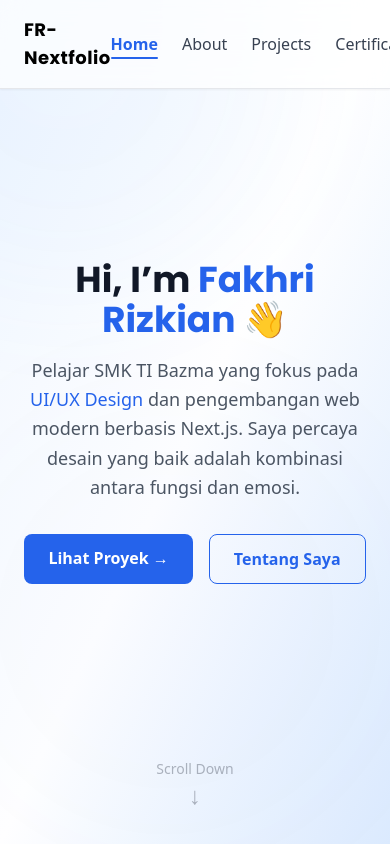
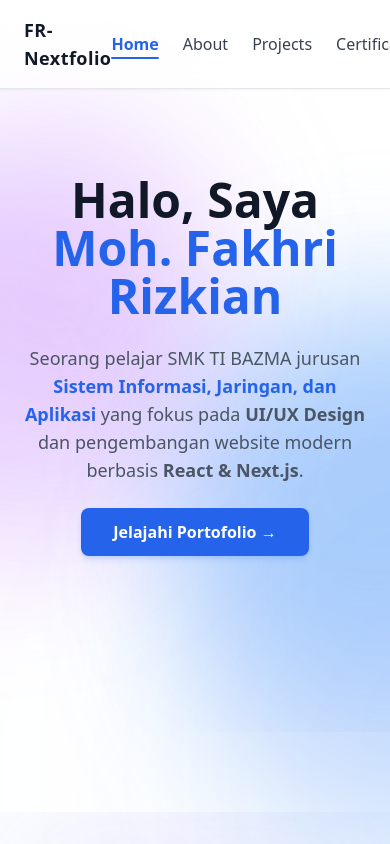
Before and after one commit to FakhriBright/FR-Nextfolio, a Next.js app: page / in a window 390 px wide. Shown: the top 844 px of the page. Built offline with nearby package versions, Linux system fonts and the light colour scheme.

Commit message:
feat: weekly portfolio enhancement with global animations & responsive improvements

```diff
--- a/app/about/page.js
+++ b/app/about/page.js
@@ -1,4 +1,5 @@
 "use client";
+import TransitionProvider from "@/components/TransitionProvider";
 import HeroSection from "@/components/about/HeroSection";
 import ProjectsShowcase from "@/components/about/ProjectsShowcase";
 import CertificationsGrid from "@/components/about/CertificationsGrid";
@@ -7,6 +8,7 @@ import ContactSection from "@/components/about/ContactSection";
 
 export default function AboutPage() {
   return (
+    <TransitionProvider>
       <main className="max-w-7xl mx-auto px-6 py-24 space-y-24">
         <HeroSection />
         <ProjectsShowcase />
@@ -14,5 +16,6 @@ export default function AboutPage() {
         <EducationCarousel />
         <ContactSection />
       </main>
+    </TransitionProvider>
   );
 }
--- a/app/layout.js
+++ b/app/layout.js
@@ -1,48 +1,20 @@
-"use client";
-
-import { AnimatePresence, motion } from "framer-motion";
 import Navbar from "@/components/Navbar";
 import Footer from "@/components/Footer";
-import CursorEffect from "@/components/CursorEffect"; // 🌀 tambahkan ini
-import { usePathname } from "next/navigation";
-import { Inter, Poppins } from "next/font/google";
-import "../styles/globals.css"; // pastikan path sudah benar
+import AnimatedBackground from "@/components/AnimatedBackground";
+import "../styles/globals.css";
 
-// ✅ Tambahkan font profesional
-const inter = Inter({ subsets: ["latin"], variable: "--font-inter" });
-const poppins = Poppins({
-  weight: ["400", "600", "700"],
-  subsets: ["latin"],
-  variable: "--font-poppins",
-});
+export const metadata = {
+  title: "FR-Nextfolio",
+  description: "Portfolio by Moh. Fakhri Rizkian",
+};
 
 export default function RootLayout({ children }) {
-  const pathname = usePathname();
-
   return (
-    <html lang="en" className={`${inter.variable} ${poppins.variable}`}>
-      <body className="font-[var(--font-inter)] bg-white dark:bg-gray-900 transition-colors duration-300 relative overflow-x-hidden">
-        {/* ✨ Efek Kursor Global */}
-        <CursorEffect />
-
-        {/* ✨ Navbar */}
+    <html lang="en" suppressHydrationWarning>
+      <body className="bg-white dark:bg-gray-900 text-gray-900 dark:text-gray-100 transition-colors duration-300">
+        <AnimatedBackground />
         <Navbar />
-
-        {/* ✨ Transisi antar halaman */}
-        <AnimatePresence mode="wait">
-          <motion.div
-            key={pathname}
-            initial={{ opacity: 0, y: 10 }}
-            animate={{ opacity: 1, y: 0 }}
-            exit={{ opacity: 0, y: -10 }}
-            transition={{ duration: 0.4, ease: "easeInOut" }}
-            className="min-h-[80vh]"
-          >
-            {children}
-          </motion.div>
-        </AnimatePresence>
-
-        {/* ✨ Footer */}
+        <div className="min-h-[80vh] relative z-10">{children}</div>
         <Footer />
       </body>
     </html>
--- a/app/page.js
+++ b/app/page.js
@@ -1,91 +1,88 @@
 "use client";
 import { motion } from "framer-motion";
+import TransitionProvider from "@/components/TransitionProvider";
 import Link from "next/link";
 
 export default function HomePage() {
   return (
-    <main className="relative min-h-screen flex flex-col items-center justify-center overflow-hidden bg-gradient-to-br from-blue-50 via-white to-blue-100 dark:from-gray-900 dark:via-gray-800 dark:to-gray-900 transition-all duration-500">
-      {/* Animated Background Glow */}
-      <motion.div
-        initial={{ opacity: 0 }}
-        animate={{ opacity: 0.15, scale: 1.2 }}
-        transition={{ duration: 2, repeat: Infinity, repeatType: "reverse" }}
-        className="absolute -top-32 -left-32 w-96 h-96 bg-blue-400/30 rounded-full blur-3xl"
-      />
-      <motion.div
-        initial={{ opacity: 0 }}
-        animate={{ opacity: 0.1, scale: 1.1 }}
-        transition={{ duration: 2, repeat: Infinity, repeatType: "mirror" }}
-        className="absolute bottom-0 right-0 w-[28rem] h-[28rem] bg-blue-600/20 dark:bg-blue-400/20 rounded-full blur-3xl"
-      />
+    <TransitionProvider>
+      <main className="relative overflow-hidden max-w-6xl mx-auto px-6 py-28 text-center space-y-16">
+        {/* 🌌 Animated Background */}
+        <motion.div
+          className="absolute inset-0 z-0"
+          initial={{ opacity: 0 }}
+          animate={{ opacity: 1 }}
+        >
+          <motion.div
+            className="absolute top-1/3 left-1/4 w-[400px] h-[400px] bg-blue-400/30 rounded-full blur-3xl"
+            animate={{
+              x: [0, 80, -60, 0],
+              y: [0, 40, -30, 0],
+            }}
+            transition={{
+              repeat: Infinity,
+              duration: 15,
+              ease: "easeInOut",
+            }}
+          />
+          <motion.div
+            className="absolute bottom-1/3 right-1/4 w-[350px] h-[350px] bg-purple-400/20 rounded-full blur-3xl"
+            animate={{
+              x: [0, -60, 70, 0],
+              y: [0, -50, 30, 0],
+            }}
+            transition={{
+              repeat: Infinity,
+              duration: 18,
+              ease: "easeInOut",
+            }}
+          />
+        </motion.div>
 
-      {/* Intro Section */}
-      <motion.div
-        initial={{ opacity: 0, y: 40 }}
-        animate={{ opacity: 1, y: 0 }}
-        transition={{ duration: 0.8, ease: "easeOut" }}
-        className="z-10 text-center px-6"
-      >
-        <motion.h1
-          className="text-4xl md:text-6xl font-bold text-gray-900 dark:text-white mb-4"
-          initial={{ opacity: 0, y: 20 }}
+        {/* 🌟 Hero Section */}
+        <motion.div
+          initial={{ opacity: 0, y: 60 }}
           animate={{ opacity: 1, y: 0 }}
-          transition={{ delay: 0.2, duration: 0.7 }}
+          transition={{ duration: 0.8, ease: "easeOut" }}
+          className="relative z-10 space-y-6"
         >
-          Hi, I’m{" "}
-          <span className="text-blue-600 dark:text-blue-400">Fakhri Rizkian</span> 👋
-        </motion.h1>
+          <h1 className="text-5xl font-bold text-gray-900 dark:text-white">
+            Halo, Saya{" "}
+            <span className="text-blue-600 dark:text-blue-400">Moh. Fakhri Rizkian</span>
+          </h1>
+          <p className="text-gray-600 dark:text-gray-300 max-w-2xl mx-auto text-lg">
+            Seorang pelajar <span className="font-medium">SMK TI BAZMA</span> jurusan{" "}
+            <span className="text-blue-600 dark:text-blue-400 font-semibold">
+              Sistem Informasi, Jaringan, dan Aplikasi
+            </span>{" "}
+            yang fokus pada{" "}
+            <span className="font-semibold">UI/UX Design</span> dan pengembangan website
+            modern berbasis <span className="font-semibold">React & Next.js</span>.
+          </p>
 
-        <motion.p
-          className="text-gray-600 dark:text-gray-300 text-lg md:text-xl max-w-2xl mx-auto leading-relaxed"
-          initial={{ opacity: 0, y: 20 }}
-          animate={{ opacity: 1, y: 0 }}
-          transition={{ delay: 0.4, duration: 0.7 }}
+          {/* Tombol CTA aman (tidak reset theme) */}
+          <div className="mt-10">
+            <Link href="/about" passHref>
+              <motion.button
+                whileHover={{ scale: 1.08 }}
+                whileTap={{ scale: 0.95 }}
+                className="bg-blue-600 text-white px-8 py-3 rounded-lg font-semibold hover:bg-blue-700 transition shadow-md shadow-blue-500/20"
+              >
+                Jelajahi Portofolio →
+              </motion.button>
+            </Link>
+          </div>
+        </motion.div>
+
+        {/* 🌠 Subtext */}
+        <motion.div
+          initial={{ opacity: 0 }}
+          animate={{ opacity: 1 }}
+          transition={{ delay: 1.2 }}
+          className="relative z-10 text-gray-500 dark:text-gray-400"
         >
-          Pelajar SMK TI Bazma yang fokus pada{" "}
-          <span className="font-medium text-blue-600 dark:text-blue-400">
-            UI/UX Design
-          </span>{" "}
-          dan pengembangan web modern berbasis{" "}
-          <span className="font-medium">Next.js</span>.
-          Saya percaya desain yang baik adalah kombinasi antara fungsi dan emosi.
-        </motion.p>
-
-        {/* CTA Buttons */}
-        <motion.div
-          className="mt-8 flex flex-wrap justify-center gap-4"
-          initial={{ opacity: 0, y: 20 }}
-          animate={{ opacity: 1, y: 0 }}
-          transition={{ delay: 0.6, duration: 0.7 }}
-        >
-          <Link
-            href="/projects"
-            className="px-6 py-3 bg-blue-600 text-white rounded-lg font-semibold hover:bg-blue-700 transition-all duration-300"
-          >
-            Lihat Proyek →
-          </Link>
-          <Link
-            href="/about"
-            className="px-6 py-3 border border-blue-600 text-blue-600 dark:text-blue-400 dark:border-blue-400 rounded-lg font-semibold hover:bg-blue-50 dark:hover:bg-blue-900/30 transition-all duration-300"
-          >
-            Tentang Saya
-          </Link>
         </motion.div>
-      </motion.div>
-
-      {/* Scroll Indicator */}
-     <motion.div
-  initial={{ opacity: 0 }}
-  animate={{ opacity: 0.7, y: [0, 8, 0] }}
-  transition={{ delay: 1, repeat: Infinity, duration: 1.8 }}
-  className="absolute bottom-10 flex flex-col items-center text-gray-500 dark:text-gray-400 text-sm"
->
-  <span>Scroll Down</span>
-  <span className="text-2xl">↓</span>
-</motion.div>
-
-
-
-    </main>
+      </main>
+    </TransitionProvider>
   );
 }
--- /dev/null
+++ b/components/AboutContact.jsx
@@ -0,0 +1,32 @@
+import { motion } from "framer-motion";
+import { Mail, Instagram, Github, Linkedin } from "lucide-react";
+
+export default function AboutContact() {
+  const contacts = [
+    { icon: Mail, label: "Email", link: "mailto:selaluli0123@gmail.com" },
+    { icon: Instagram, label: "Instagram", link: "https://www.instagram.com/elrizkianf_/" },
+    { icon: Github, label: "GitHub", link: "https://github.com/FakhriBright" },
+    { icon: Linkedin, label: "LinkedIn", link: "https://www.linkedin.com/in/mohammad-fakhri-rizkian-0bb8b9330/" },
+  ];
+
+  return (
+    <section className="text-center py-10">
+      <h2 className="text-2xl font-semibold text-gray-900 dark:text-white mb-6">Kontak</h2>
+      <div className="flex flex-wrap justify-center gap-4">
+        {contacts.map(({ icon: Icon, label, link }) => (
+          <motion.a
+            key={label}
+            href={link}
+            target="_blank"
+            rel="noopener noreferrer"
+            whileHover={{ scale: 1.1 }}
+            className="flex items-center gap-2 bg-blue-600 text-white px-4 py-2 rounded-lg hover:bg-blue-700 transition"
+          >
+            <Icon size={18} />
+            {label}
+          </motion.a>
+        ))}
+      </div>
+    </section>
+  );
+}
--- /dev/null
+++ b/components/AnimatedBackground.jsx
@@ -0,0 +1,50 @@
+"use client";
+import { motion } from "framer-motion";
+
+export default function AnimatedBackground() {
+  return (
+    <div className="fixed inset-0 -z-10 overflow-hidden">
+      {/* Blob Biru */}
+      <motion.div
+        className="absolute top-1/3 left-1/4 w-[500px] h-[500px] bg-blue-500/25 rounded-full blur-3xl"
+        animate={{
+          x: [0, 80, -100, 0],
+          y: [0, 60, -80, 0],
+        }}
+        transition={{
+          repeat: Infinity,
+          duration: 20,
+          ease: "easeInOut",
+        }}
+      />
+
+      {/* Blob Ungu */}
+      <motion.div
+        className="absolute bottom-1/4 right-1/4 w-[400px] h-[400px] bg-purple-500/20 rounded-full blur-3xl"
+        animate={{
+          x: [0, -100, 120, 0],
+          y: [0, -70, 50, 0],
+        }}
+        transition={{
+          repeat: Infinity,
+          duration: 22,
+          ease: "easeInOut",
+        }}
+      />
+
+      {/* Aura Tengah */}
+      <motion.div
+        className="absolute top-1/2 left-1/2 w-[700px] h-[700px] bg-blue-400/10 rounded-full blur-[120px] -translate-x-1/2 -translate-y-1/2"
+        animate={{
+          scale: [1, 1.1, 0.9, 1],
+          opacity: [0.4, 0.6, 0.4, 0.5],
+        }}
+        transition={{
+          repeat: Infinity,
+          duration: 16,
+          ease: "easeInOut",
+        }}
+      />
+    </div>
+  );
+}
--- /dev/null
+++ b/components/TransitionProvider.jsx
@@ -0,0 +1,22 @@
+"use client";
+import { AnimatePresence, motion } from "framer-motion";
+import { usePathname } from "next/navigation";
+
+export default function TransitionProvider({ children }) {
+  const pathname = usePathname();
+
+  return (
+    <AnimatePresence mode="wait">
+      <motion.div
+        key={pathname}
+        initial={{ opacity: 0, y: 15 }}
+        animate={{ opacity: 1, y: 0 }}
+        exit={{ opacity: 0, y: -15 }}
+        transition={{ duration: 0.6, ease: "easeInOut" }}
+        className="relative z-10"
+      >
+        {children}
+      </motion.div>
+    </AnimatePresence>
+  );
+}
--- a/components/about/CertificationsGrid.jsx
+++ b/components/about/CertificationsGrid.jsx
@@ -10,7 +10,7 @@ export default function CertificationsGrid() {
   return (
     <section>
       <h2 className="text-2xl font-bold text-gray-900 dark:text-white mb-6">
-        Certifications 🏅
+        Certifications
       </h2>
       <div className="grid grid-cols-2 md:grid-cols-3 gap-4">
         {certs.map((cert, i) => (
--- a/components/about/ContactSection.jsx
+++ b/components/about/ContactSection.jsx
@@ -13,7 +13,7 @@ export default function ContactSection() {
   return (
     <section className="text-center">
       <h2 className="text-2xl font-bold text-gray-900 dark:text-white mb-6">
-        Contact ☎️
+        Contact
       </h2>
       <div className="flex justify-center gap-6">
         {contacts.map((c, i) => (
--- a/components/about/HeroSection.jsx
+++ b/components/about/HeroSection.jsx
@@ -2,60 +2,67 @@
 import { motion } from "framer-motion";
 
 export default function HeroSection() {
-  const tags = [
-    "UI/UX Designer", "Front-End Developer", "Creative Thinker",
-    "Next.js Enthusiast", "Problem Solver", "Tech Explorer",
+  const skills = [
+    "HTML", "CSS", "JavaScript", "React", "Next.js", "TailwindCSS",
+    "Figma", "UI/UX", "Firebase", "GitHub", "Python", "Node.js",
+    "Express.js", "PHP", "Laravel", "Canva", "C++", "Public Speaking"
   ];
 
   return (
-    <section className="flex flex-col lg:flex-row items-center gap-10">
-      {/* FOTO PROFIL */}
+    <section className="flex flex-col lg:flex-row items-center gap-10 overflow-hidden">
+      {/* Foto Profil */}
       <motion.img
         src="/profile.jpg"
-        alt="Fakhri Rizkian"
-        initial={{ opacity: 0, x: -40 }}
+        alt="Foto Moh. Fakhri Rizkian"
+        className="w-56 h-56 rounded-2xl object-cover shadow-lg ring-4 ring-blue-500/20"
+        initial={{ opacity: 0, x: -50 }}
         animate={{ opacity: 1, x: 0 }}
         transition={{ duration: 0.6 }}
-        className="w-52 h-52 rounded-2xl object-cover shadow-lg ring-4 ring-blue-500/20"
       />
 
-      {/* TEKS DAN TAG */}
+      {/* Deskripsi + Skills */}
       <motion.div
-        initial={{ opacity: 0, x: 40 }}
+        initial={{ opacity: 0, x: 50 }}
         animate={{ opacity: 1, x: 0 }}
         transition={{ duration: 0.6 }}
-        className="flex-1 space-y-5 text-center lg:text-left"
+        className="max-w-2xl space-y-6"
       >
-        <h1 className="text-3xl md:text-4xl font-bold text-gray-900 dark:text-white">
-          Moh. Fakhri Rizkian
+        <h1 className="text-3xl md:text-4xl font-bold text-gray-900 dark:text-white mb-2">
+          Tentang Saya
         </h1>
-        <p className="text-gray-700 dark:text-gray-300 leading-relaxed max-w-xl">
-          Pelajar <b>SMK TI BAZMA</b> jurusan
-          <b className="text-blue-600 dark:text-blue-400"> SIJA</b>.
-          Saya mencintai dunia teknologi, desain, dan pengembangan web modern.
+        <p className="text-gray-700 dark:text-gray-300 leading-relaxed">
+          Saya <span className="font-semibold">Moh. Fakhri Rizkian</span>, pelajar
+          <span className="font-semibold"> SMK TI BAZMA</span> jurusan
+          <span className="text-blue-600 dark:text-blue-400 font-medium"> Sistem Informasi, Jaringan, dan Aplikasi (SIJA)</span>.
+          Saya mendalami <span className="font-semibold">UI/UX Design</span> dan
+          pengembangan website berbasis <span className="font-semibold">React dan Next.js</span>.
+          Saya juga aktif dalam <span className="font-semibold">organisasi, event management</span>, dan berbagai proyek digital.
         </p>
 
-        {/* 🎯 SMOOTH INLINE MARQUEE */}
-        <div className="relative w-full max-w-xl overflow-hidden mx-auto lg:mx-0 mt-4">
+        {/* ✨ Animasi Skills */}
+        <div className="relative w-full overflow-hidden py-3 mt-6">
           <motion.div
-            className="flex gap-4 whitespace-nowrap"
-            animate={{ x: ["0%", "-100%"] }}
-            transition={{ duration: 20, repeat: Infinity, ease: "linear" }}
+            className="flex gap-6 whitespace-nowrap"
+            animate={{ x: ["0%", "-50%"] }}
+            transition={{
+              repeat: Infinity,
+              duration: 15,
+              ease: "linear",
+            }}
           >
-            {/* Digandakan 2x biar nyambung tanpa jeda */}
-            {[...tags, ...tags].map((tag, i) => (
-              <span
+            {[...skills, ...skills].map((skill, i) => (
+              <motion.span
                 key={i}
-                className="px-4 py-1 bg-blue-100 dark:bg-blue-900/30 text-blue-700 dark:text-blue-300 rounded-lg text-sm font-medium"
+                className="px-4 py-2 bg-blue-100/60 dark:bg-blue-900/30 text-blue-700 dark:text-blue-300 font-medium rounded-lg text-sm flex-shrink-0"
+                whileHover={{ scale: 1.1 }}
               >
-                {tag}
-              </span>
+                {skill}
+              </motion.span>
             ))}
           </motion.div>
-
-          {/* FADE KIRI-KANAN */}
-          <div className="absolute left-0 top-0 w-8 h-full bg-gradient-to-r from-white dark:from-gray-900 to-transparent pointer-events-none" />
-          <div className="absolute right-0 top-0 w-8 h-full bg-gradient-to-l from-white dark:from-gray-900 to-transparent pointer-events-none" />
+          {/* Efek gradasi kiri-kanan biar smooth fade */}
+          <div className="absolute inset-y-0 left-0 w-20 bg-gradient-to-r from-white dark:from-gray-900 to-transparent pointer-events-none" />
+          <div className="absolute inset-y-0 right-0 w-20 bg-gradient-to-l from-white dark:from-gray-900 to-transparent pointer-events-none" />
         </div>
       </motion.div>
     </section>
--- a/components/about/ProjectsShowcase.jsx
+++ b/components/about/ProjectsShowcase.jsx
@@ -1,62 +1,149 @@
 "use client";
 import { useState } from "react";
 import { motion, AnimatePresence } from "framer-motion";
+import { ChevronLeft, ChevronRight } from "lucide-react";
 
 const projects = [
+  // ✅ Data utama dari versi lama + tambahan deploy aktif
   {
-    title: "FR-Nextfolio",
-    image: "/projects/nextfolio.png",
-    desc: "Portofolio modern berbasis Next.js dengan animasi interaktif dan mode gelap.",
+    title: "Website Portfolio",
+    desc: "Ruang online untuk memperkenalkan diri, karya, dan perjalanan saya.",
+    image: "/projects/portfolio.png",
+    link: "https://mfakhriportfolio.netlify.app",
   },
   {
-    title: "BEST Website",
-    image: "/projects/best.png",
-    desc: "Website organisasi siswa yang dirancang responsif dan dinamis.",
+    title: "Aplikasi Todo React",
+    desc: "Aplikasi daftar tugas dengan fitur tambah, centang, dan hapus.",
+    image: "/projects/todo.png",
+    link: "https://todolist-fakhri.netlify.app/",
   },
   {
-    title: "MCROBO Robotics",
-    image: "/projects/mcrobo.png",
-    desc: "Website komunitas robotik untuk menampilkan kegiatan dan proyek inovatif.",
+    title: "Web Clone Java Gym",
+    desc: "Remake website gym dengan login & register via Firebase Auth.",
+    image: "/projects/javagym.png",
+    link: "https://jawa-4fb70.web.app/",
+  },
+  {
+    title: "Web Pokémon React",
+    desc: "Aplikasi eksplorasi Pokémon dengan pencarian cepat dan detail stat.",
+    image: "/projects/pokemon.png",
+    link: "https://pokemon-fakhri.netlify.app/",
+  },
+  {
+    title: "UI Design PKK",
+    desc: "Prototype web PKK untuk menampilkan kegiatan, program, dan profil.",
+    image: "/projects/pkk.png",
+    link: "https://www.figma.com/proto/w3fhrYSScGiJq5EJnEWItu/Untitled",
+  },
+  {
+    title: "Fakhri's Taskboard",
+    desc: "Manajemen tugas dengan integrasi GitHub dan interface modern.",
+    image: "/projects/taskboard.png",
+    link: "https://fakhristaskboard.netlify.app/",
+  },
+  {
+    title: "Fakhri Store",
+    desc: "Website e-commerce sederhana yang di-deploy melalui GitHub.",
+    image: "/projects/store.png",
+    link: "https://fakhri-store.netlify.app/",
+  },
+  {
+    title: "Cuaca Fakhri",
+    desc: "Aplikasi cuaca real-time berbasis API dengan antarmuka bersih.",
+    image: "/projects/cuaca.png",
+    link: "https://cuacafakhri.netlify.app/",
+  },
+  {
+    title: "Form Fakhri",
+    desc: "Website form dengan validasi input yang di-deploy via Netlify.",
+    image: "/projects/form.png",
+    link: "https://form-fakhri.netlify.app/",
   },
 ];
 
 export default function ProjectsShowcase() {
-  const [open, setOpen] = useState(null);
+  const [index, setIndex] = useState(0);
+  const total = projects.length;
+
+  const next = () => setIndex((prev) => (prev + 1) % total);
+  const prev = () => setIndex((prev) => (prev - 1 + total) % total);
+
+  const current = projects[index];
 
   return (
-    <section>
-      <h2 className="text-2xl font-bold text-gray-900 dark:text-white mb-6">
-        Projects 🚀
+    <section className="max-w-5xl mx-auto text-center relative">
+      <h2 className="text-2xl font-bold text-gray-900 dark:text-white mb-10">
+        My Projects
       </h2>
-      <div className="space-y-4">
-        {projects.map((proj, i) => (
-          <div
+
+      {/* Tombol Navigasi */}
+      <button
+        onClick={prev}
+        className="absolute top-1/2 left-0 transform -translate-y-1/2 z-10 p-2 bg-white dark:bg-gray-800 rounded-full shadow-md hover:scale-110 transition"
+      >
+        <ChevronLeft className="text-gray-700 dark:text-gray-200" />
+      </button>
+      <button
+        onClick={next}
+        className="absolute top-1/2 right-0 transform -translate-y-1/2 z-10 p-2 bg-white dark:bg-gray-800 rounded-full shadow-md hover:scale-110 transition"
+      >
+        <ChevronRight className="text-gray-700 dark:text-gray-200" />
+      </button>
+
+      {/* Isi Project */}
+      <div className="overflow-hidden">
+        <AnimatePresence mode="wait">
+          <motion.div
+            key={index}
+            initial={{ opacity: 0, x: 70 }}
+            animate={{ opacity: 1, x: 0 }}
+            exit={{ opacity: 0, x: -70 }}
+            transition={{ duration: 0.6, ease: "easeInOut" }}
+            className="flex flex-col items-center space-y-6"
+          >
+            <motion.img
+              src={current.image}
+              alt={current.title}
+              className="w-56 h-36 object-cover rounded-2xl shadow-md ring-4 ring-blue-500/20"
+              whileHover={{ scale: 1.05 }}
+              transition={{ duration: 0.3 }}
+            />
+            <div>
+              <h3 className="text-lg font-semibold text-gray-900 dark:text-white">
+                {current.title}
+              </h3>
+              <p className="text-gray-600 dark:text-gray-300 mt-2 max-w-md mx-auto">
+                {current.desc}
+              </p>
+            </div>
+
+            {/* Tombol Lihat */}
+            <motion.a
+              href={current.link}
+              target="_blank"
+              rel="noopener noreferrer"
+              whileHover={{ scale: 1.05 }}
+              className="inline-block bg-blue-600 text-white px-4 py-2 rounded-lg font-medium hover:bg-blue-700 transition"
+            >
+              Lihat Proyek →
+            </motion.a>
+          </motion.div>
+        </AnimatePresence>
+      </div>
+
+      {/* Indikator bawah */}
+      <div className="flex justify-center gap-2 mt-6">
+        {projects.map((_, i) => (
+          <motion.div
             key={i}
-            className="flex items-center gap-4 bg-gray-100 dark:bg-gray-800 p-4 rounded-xl cursor-pointer hover:bg-gray-200 dark:hover:bg-gray-700 transition"
-            onClick={() => setOpen(open === i ? null : i)}
-          >
-            <img
-              src={proj.image}
-              alt={proj.title}
-              className="w-16 h-16 object-cover rounded-lg"
-            />
-            <div className="flex-1">
-              <p className="font-semibold text-gray-900 dark:text-white">{proj.title}</p>
-              <AnimatePresence>
-                {open === i && (
-                  <motion.p
-                    initial={{ opacity: 0, y: -5 }}
-                    animate={{ opacity: 1, y: 0 }}
-                    exit={{ opacity: 0, y: -5 }}
-                    transition={{ duration: 0.3 }}
-                    className="text-sm text-gray-600 dark:text-gray-300 mt-2"
-                  >
-                    {proj.desc}
-                  </motion.p>
-                )}
-              </AnimatePresence>
-            </div>
-          </div>
+            onClick={() => setIndex(i)}
+            whileHover={{ scale: 1.2 }}
+            className={`w-3 h-3 rounded-full cursor-pointer transition-all duration-300 ${
+              i === index
+                ? "bg-blue-600 dark:bg-blue-400"
+                : "bg-gray-300 dark:bg-gray-700"
+            }`}
+          />
         ))}
       </div>
     </section>
```
Lines whose indentation alone changed are shown as unchanged.
